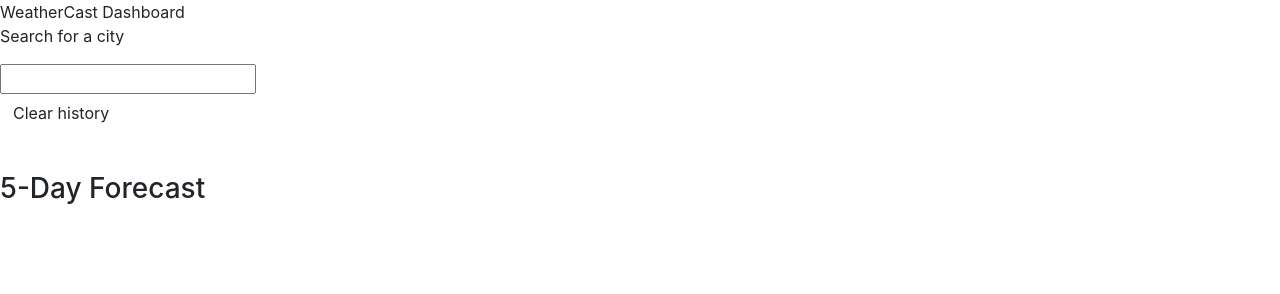
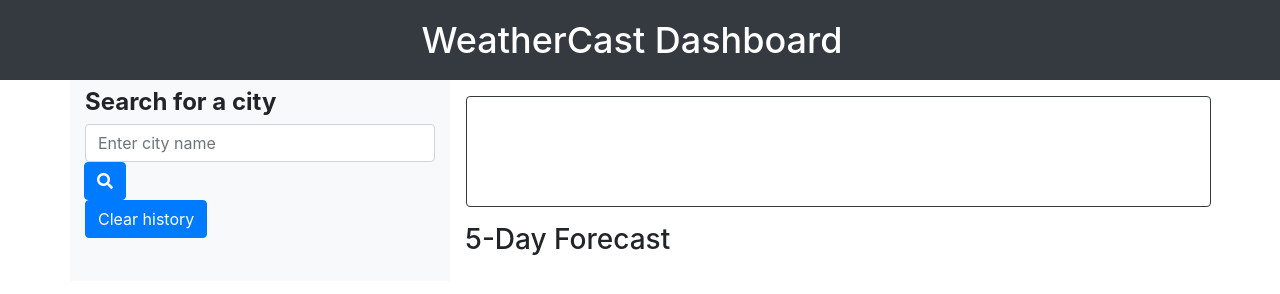
Before and after one commit to DavidRicksgers/weatherApp, a plain HTML site: page index.html in a window 1280 px wide. Drawn offline with nearby package versions, Linux system fonts and the light colour scheme.

Commit message:
styling is done

```diff
--- a/assets/css/style.css
+++ b/assets/css/style.css
@@ -0,0 +1,16 @@
+.navbar-brand {
+    font-size: 36px;
+}
+
+.search-header {
+    font-size: 24px;
+    font-weight: bold;
+}
+
+.city-name {
+    font-size: 30px;
+}
+
+.forecast-date {
+    font-size: 18px;
+}
--- a/index.html
+++ b/index.html
@@ -10,68 +10,71 @@
     <title>WeatherCast</title>
 </head>
 <body>
-    <nav>
-        <span>WeatherCast Dashboard</span>
+    <nav class="navbar navbar-dark bg-dark">
+        <span class="navbar-brand mb-0 h1 w-100 text-center">WeatherCast Dashboard</span>
     </nav>
-    <div>
-        <div>
-            <div>
-                <p>Search for a city</p>
-                <div></div>
-                    <input id="city-input">
-
-                        <button class="btn" type="button" id="search-button"></button>
-
+    <div class="container">
+        <div class="row">
+            <div class="col-4 bg-light">
+                <p class="search-header my-1">Search for a city</p>
+                <divclass="input-group mb-3">
+                    <input id="city-input" type="text" class="form-control" placeholder="Enter city name" aria-label="Enter city name">
+                    <div class="input-group-append">
+                        <button class="btn btn-primary" type="button" id="search-button">
+                            <i class="fas fa-search"></i>
+                        </button>
                 </div>
-                <button class="btn">Clear history</button>
+                <button class="btn btn-primary mb-3" type="button" id="clear-history">Clear history</button>
+                <form id="history"></form>
             </div>
-            <div>
-                <div>
-                    <div>
-                        <div>
-                            <div>
-                                <span id="city-name"></span>
-                                <img>
+            <div class="col-8">
+                <div class="row mr-0">
+                    <div class="col-12 border border-dark m-3 rounded">
+                        <div class="row">
+                            <div class="col-12">
+                                <span id="city-name" class="city-name align-middle"></span>
+                                <img id="current-pic" src="placeholder" alt="">
                             </div>
                         </div>
-                        <div>
-                            <div>
-                                <p></p>
+                        <div class="row">
+                            <div class="col-12">
+                                <p id="temperature"></p>
                             </div>
                         </div>
-                        <div>
-                            <div>
-                                <p></p>
+                        <div class="row">
+                            <div class="col-12">
+                                <p id="humidity"></p>
                             </div>
                         </div>
-                        <div>
-                            <div>
-                                <p></p>
+                        <div class="row">
+                            <div class="col-12">
+                                <p id="wind-speed"></p>
                             </div>
                         </div>
-                        <div>
-                            <div>
-                                <p></p>
+                        <div class="row">
+                            <div class="col-12 d-flex">
+                                <p id="UV-index"></p>
                             </div>
                         </div>
                     </div>
                 </div>
-                <div>
-                    <div>
+                <div class="row">
+                    <div class="col-12">
                         <h3>5-Day Forecast</h3>
                     </div>
                 </div>
-                <div>
-                    <div></div>
-                    <div></div>
-                    <div></div>
-                    <div></div>
-                    <div></div>
+                <div class="row">
+                    <div class="col forecast bg-primary text-white ml-3 mb-3 rounded"></div>
+                    <div class="col forecast bg-primary text-white ml-3 mb-3 rounded"></div>
+                    <div class="col forecast bg-primary text-white ml-3 mb-3 rounded"></div>
+                    <div class="col forecast bg-primary text-white ml-3 mb-3 rounded"></div>
+                    <div class="col forecast bg-primary text-white ml-3 mb-3 rounded"></div>
                 </div>
             </div>
         </div>
     </div>
 
+    <script src="https://unpkg.com/axios/dist/axios.min.js"></script>
     <script src="./assets/js/script.js"></script>
 </body>
 </html>
```
